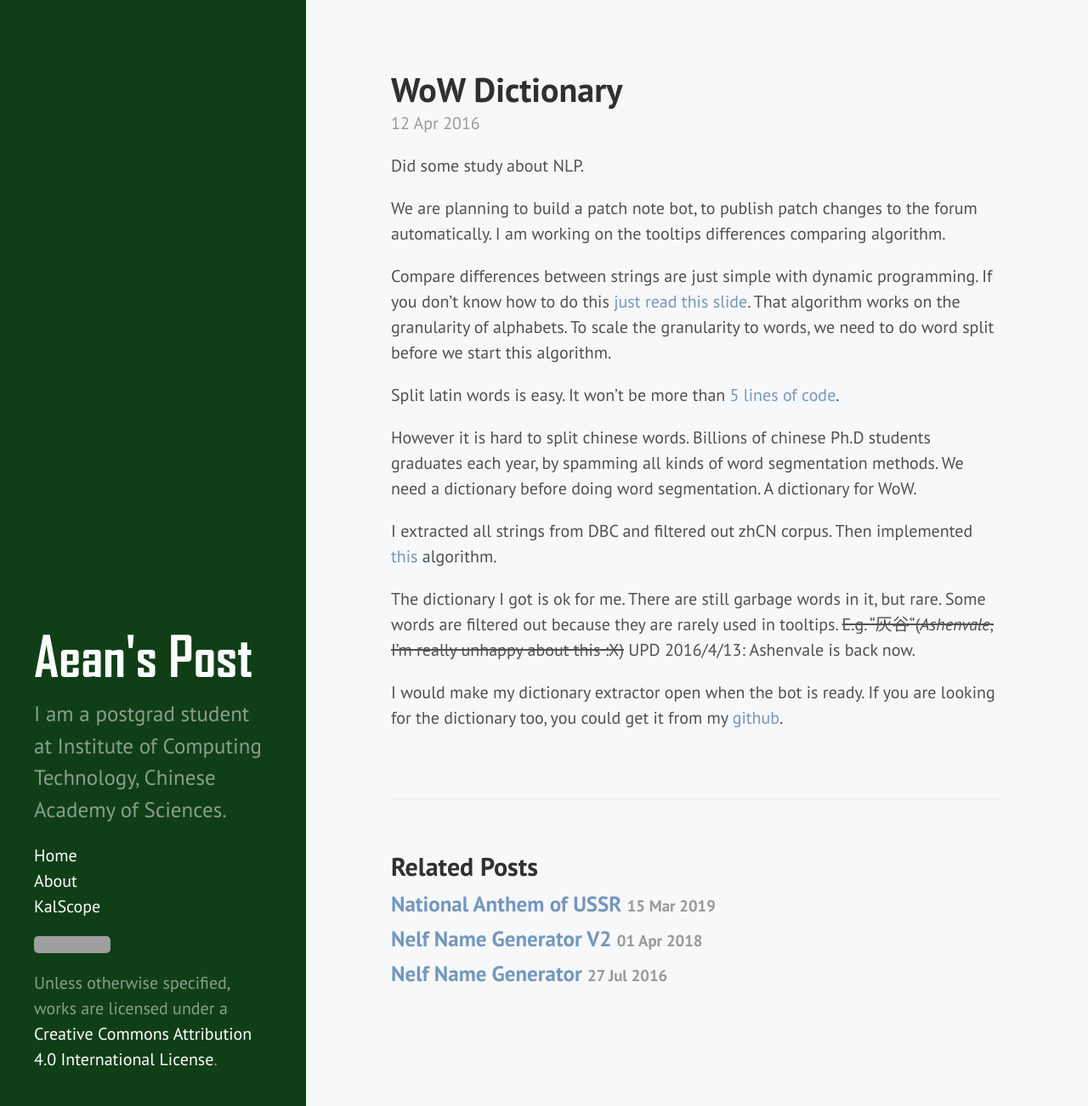
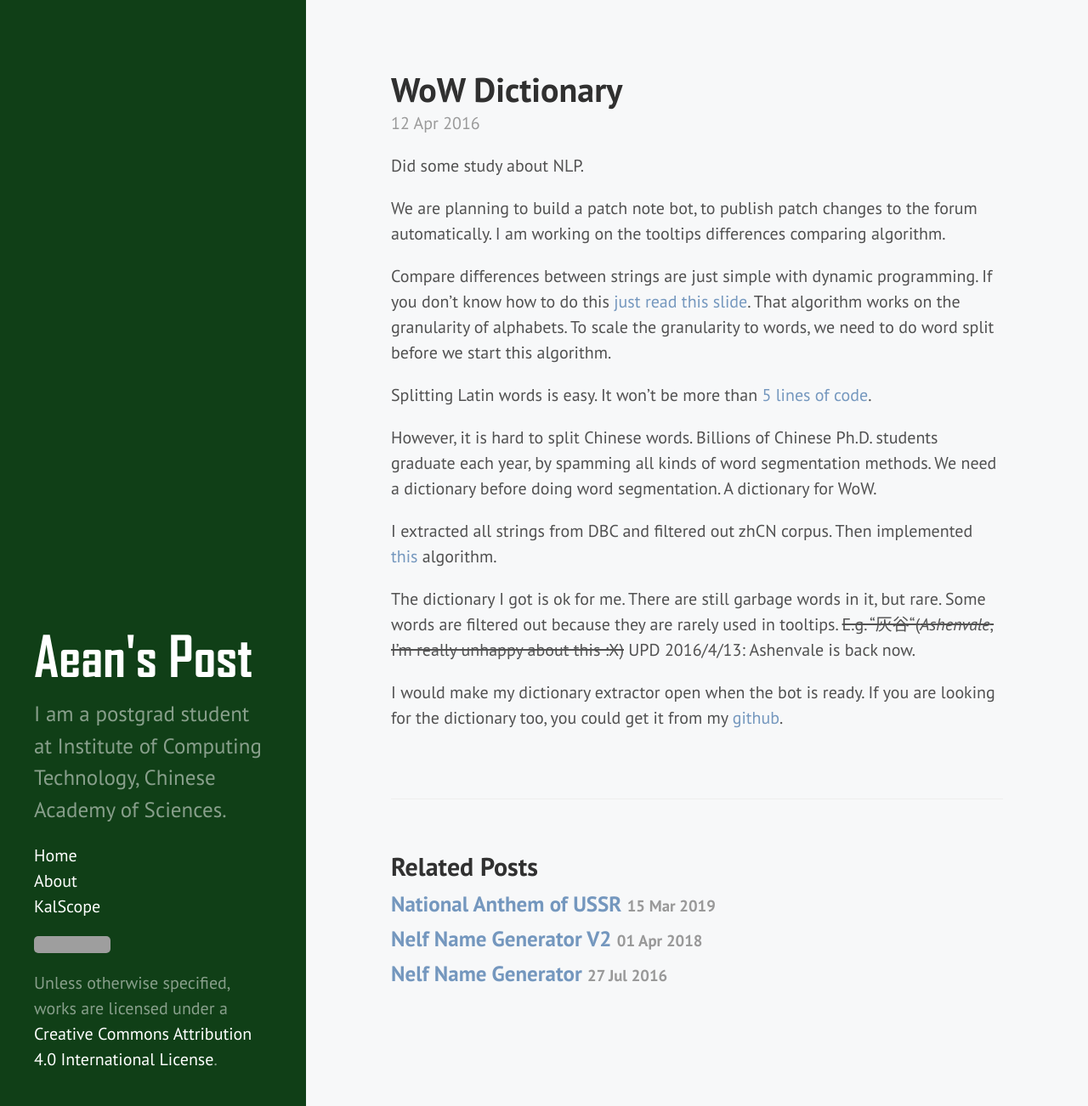
Before and after one commit to AeanSR/AeanSR.github.io, a Jekyll site: the page built from _posts/2016-04-12-wow-dictionary.md, in a window 1280 px wide and 1302 px high. Shown: the whole window at 85% size. Built offline with Jekyll 4.4.1, drawn with Linux system fonts in a browser that asks for light colours; grey boxes are pictures that could not be loaded.

Commit message:
Update 2016-04-12-wow-dictionary.md

```diff
--- a/_posts/2016-04-12-wow-dictionary.md
+++ b/_posts/2016-04-12-wow-dictionary.md
@@ -9,9 +9,9 @@
 
 Compare differences between strings are just simple with dynamic programming. If you don't know how to do this [just read this slide](http://bioinfo.ict.ac.cn/~dbu/AlgorithmCourses/Lectures/Lec6-EditDistance.pdf). That algorithm works on the granularity of alphabets. To scale the granularity to words, we need to do word split before we start this algorithm.
 
-Split latin words is easy. It won't be more than [5 lines of code](http://stackoverflow.com/questions/236129/split-a-string-in-c#adzerk342792211).
+Splitting Latin words is easy. It won't be more than [5 lines of code](http://stackoverflow.com/questions/236129/split-a-string-in-c#adzerk342792211).
 
-However it is hard to split chinese words. Billions of chinese Ph.D students graduates each year, by spamming all kinds of word segmentation methods. We need a dictionary before doing word segmentation. A dictionary for WoW.
+However, it is hard to split Chinese words. Billions of Chinese Ph.D. students graduate each year, by spamming all kinds of word segmentation methods. We need a dictionary before doing word segmentation. A dictionary for WoW.
 
 I extracted all strings from DBC and filtered out zhCN corpus. Then implemented [this](http://www.matrix67.com/blog/archives/5044) algorithm.
 
```
